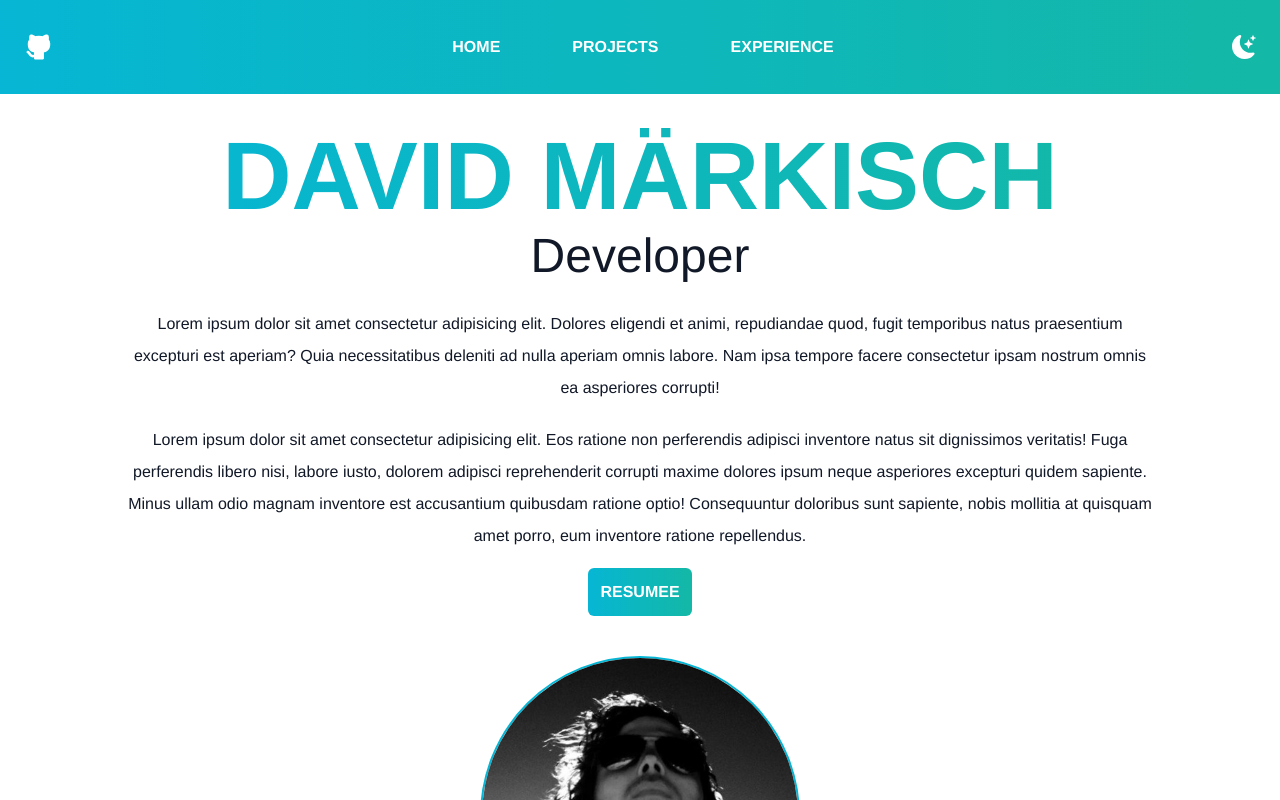
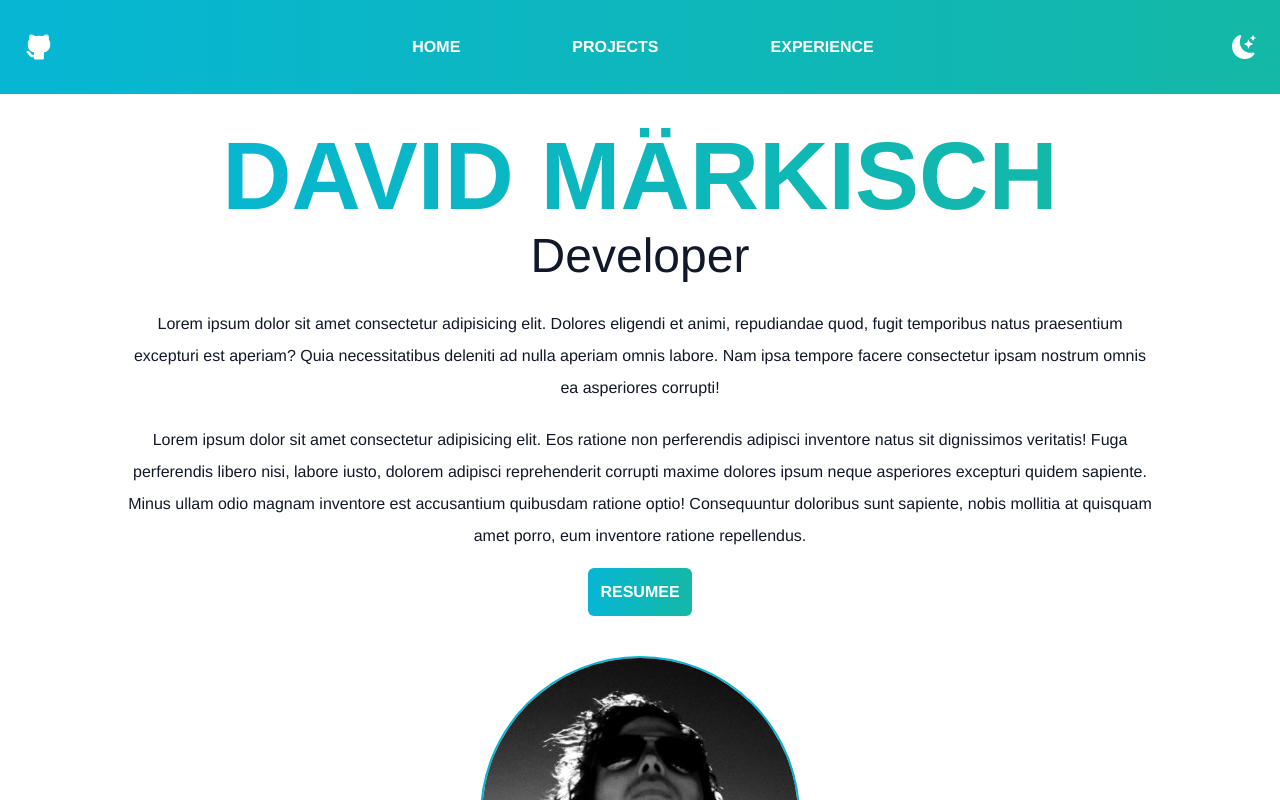
Before and after one commit to MrburnsDAOC/portfolio, a React (Vite) app: page / in a window 1280 px wide. Shown: the top 800 px of the page. Built offline with nearby package versions, Linux system fonts and the light colour scheme.

Commit message:
media queries nav bar adjusted

```diff
--- a/src/App.jsx
+++ b/src/App.jsx
@@ -12,6 +12,9 @@ export default function App() {
     <div>
       <Header darkMode={darkMode} setDarkMode={setDarkMode} />
       <Main darkMode={darkMode} />
+      {/* Home */}
+      {/* Projects */}
+      {/* Experience */}
       <Footer />
     </div>
   );
--- a/src/components/Header.jsx
+++ b/src/components/Header.jsx
@@ -12,14 +12,14 @@ const Header = ({ darkMode, setDarkMode }) => {
 
   return (
     <header className={darkMode ? "dark" : ""}>
-      <div className="bg-gradient-to-r from-cyan-500 to-teal-500 text-white px-6 fixed w-full z-50">
-        <nav className="z-50 uppercase py-8 flex justify-between">
+      <div className="z-50 bg-gradient-to-r from-cyan-500 to-teal-500 text-white px-6 fixed w-full ">
+        <nav className="uppercase py-8 flex justify-between">
           <span className="cursor-pointer text-3xl hover:scale-110 duration-150">
             <a href="https://github.com/MrburnsDAOC" target="_blank">
               <TbBrandGithubFilled />
             </a>
           </span>
-          <ul className="flex items-center gap-2 md:gap-10">
+          <ul className="flex items-center gap-2 md:gap-10 lg:gap-20">
             {navElements.map((navElement) => {
               return (
                 <li
@@ -36,7 +36,7 @@ const Header = ({ darkMode, setDarkMode }) => {
               );
             })}
           </ul>
-          <ul className="flex items-center gap-8">
+          <ul className="flex items-center">
             <li className="hover:scale-110 duration-150">
               <BsFillMoonStarsFill
                 onClick={() => setDarkMode(!darkMode)}
```
